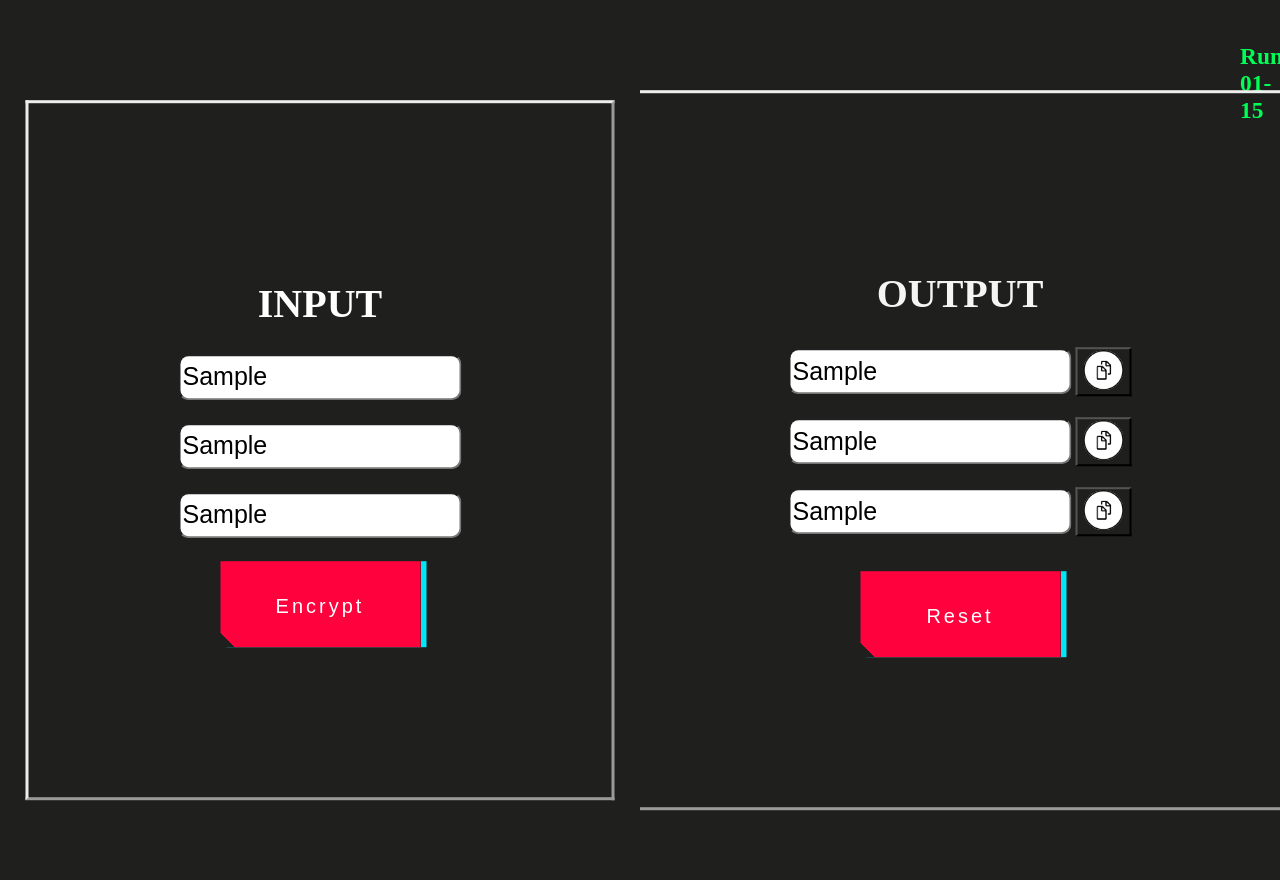
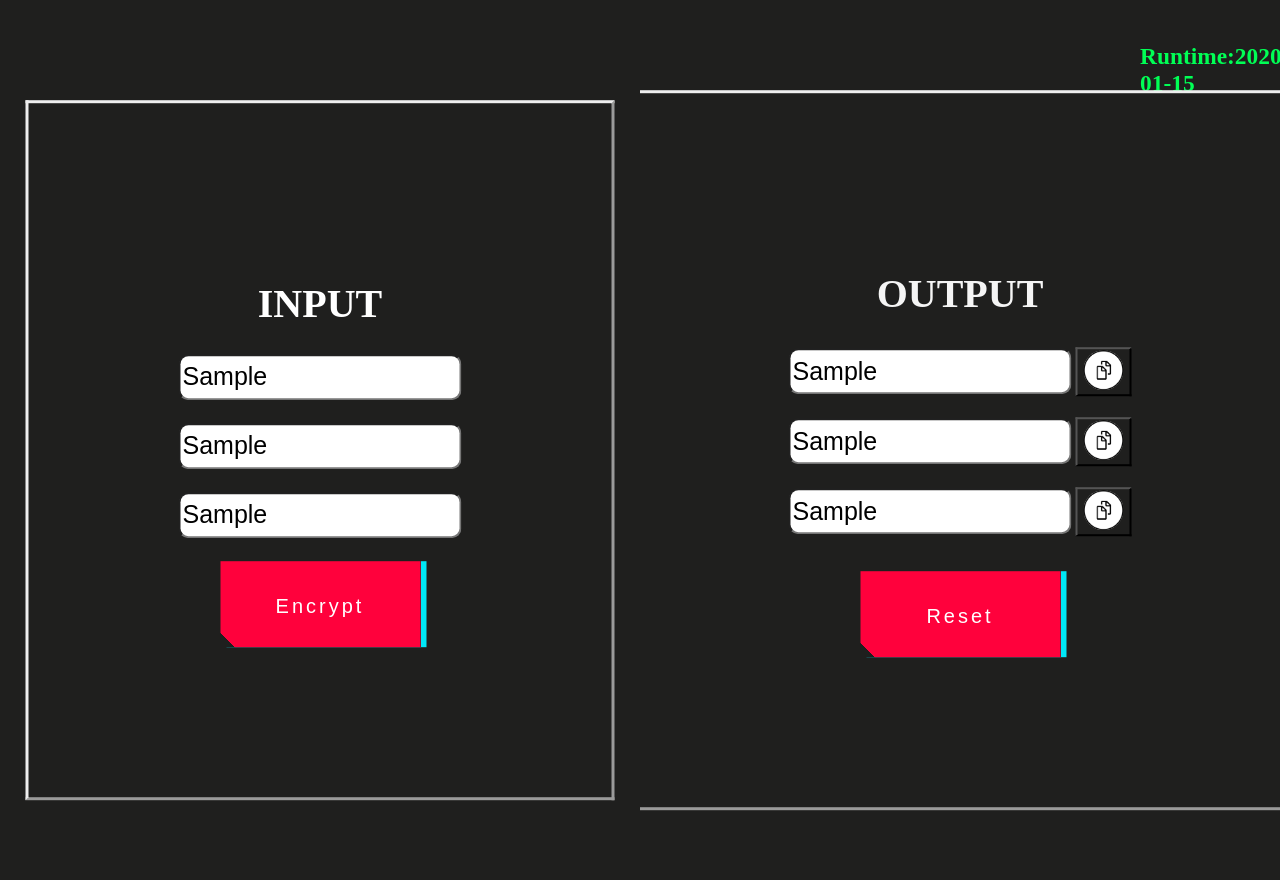
Before and after one commit to suhaasbadada/MVBT-Encryptor, a Flask app: template templates/output.html in a window 1280 px wide. Run offline with Flask 2, Linux system fonts and the light colour scheme; the template is opened without the code that fills it: most values are stand-ins (such as "Sample title", 1, 10 or a date in 2020).

Commit message:
Update index.css

```diff
--- a/static/index.css
+++ b/static/index.css
@@ -212,7 +212,7 @@ td{
 }
 
 .time{
-padding-left:600px;
+padding-left:500px;
 }
 
 .tooltip {
```
